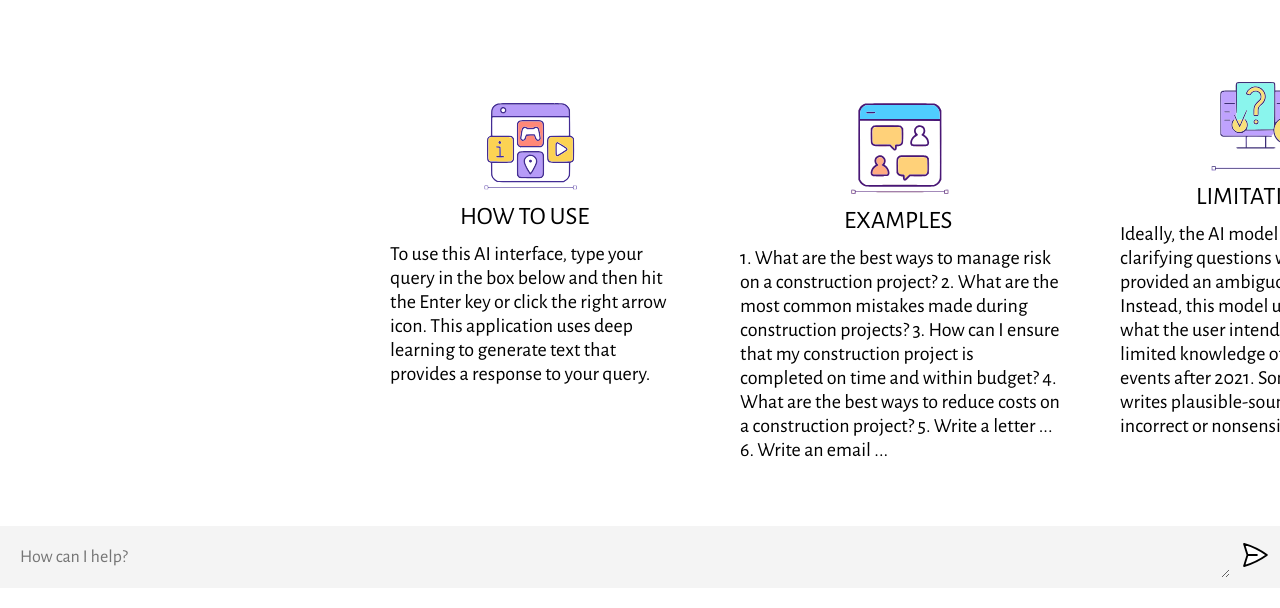
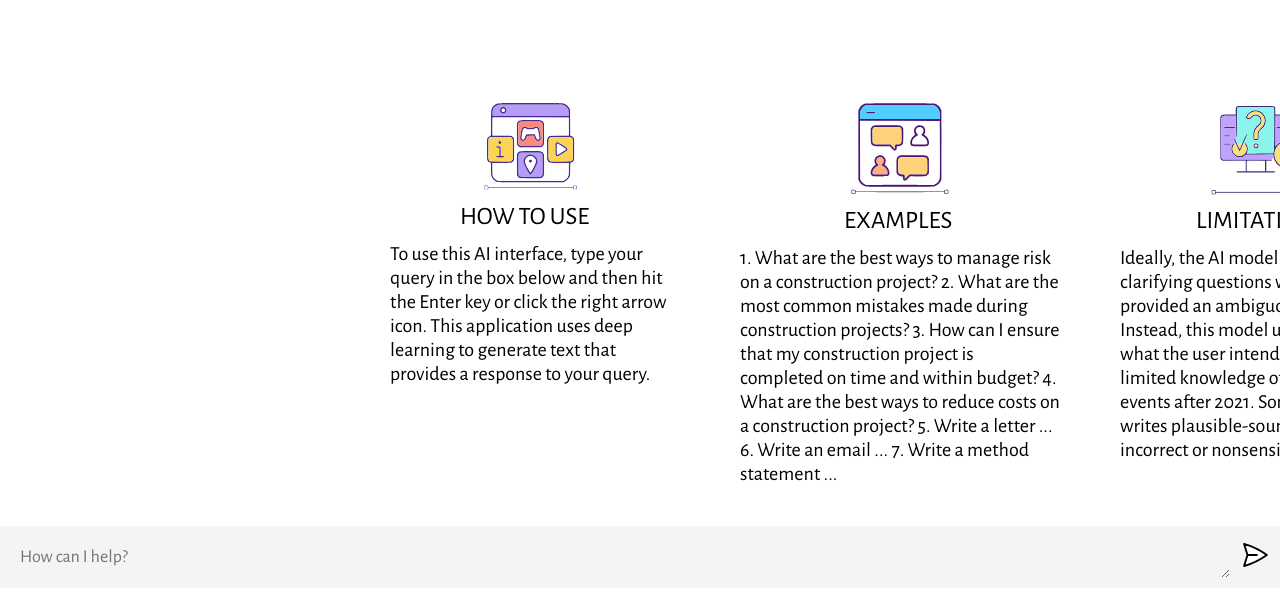
Before and after one commit to HomekitLimited/open_ai_code, a website built with Vite: page client/index.html in a window 1280 px wide and 876 px high. Shown: the part 268-876 px from the top of the page. Built offline with nearby package versions, Linux system fonts and the light colour scheme.

Commit message:
Text updated

```diff
--- a/client/index.html
+++ b/client/index.html
@@ -28,7 +28,7 @@
         <div id="txt-capa"><span> To use this AI interface, type your query in the box below and then hit the Enter key or click the right arrow icon. This application uses deep learning to generate text that provides a response to your query. </span></div>
         <img class="img-exam" src="assets/img-exam.svg" alt="">
         <div id="txt-exaT"><span> EXAMPLES</span></div>
-        <div id="txt-exam"><span> 1. What are the best ways to manage risk on a construction project?    2. What are the most common mistakes made during construction projects?    3. How can I ensure that my construction project is completed on time and within budget?    4. What are the best ways to reduce costs on a construction project?    5. Write a letter ...    6. Write an email ... </span></div>
+        <div id="txt-exam"><span> 1. What are the best ways to manage risk on a construction project? 2. What are the most common mistakes made during construction projects? 3. How can I ensure that my construction project is completed on time and within budget? 4. What are the best ways to reduce costs on a construction project? 5. Write a letter ... 6. Write an email ... 7. Write a method statement ...</span></div>
         <img class="img-limi" src="assets/img-limi.svg" alt="">
         <div id="txt-limT"><span> LIMITATIONS</span></div>
         <div id="txt-limi"><span> Ideally, the AI model would ask clarifying questions when the user provided an ambiguous query. Instead, this model usually guesses what the user intended. It has limited knowledge of the world and events after 2021. Sometimes it writes plausible-sounding but incorrect or nonsensical answers.  </span></div>
```
